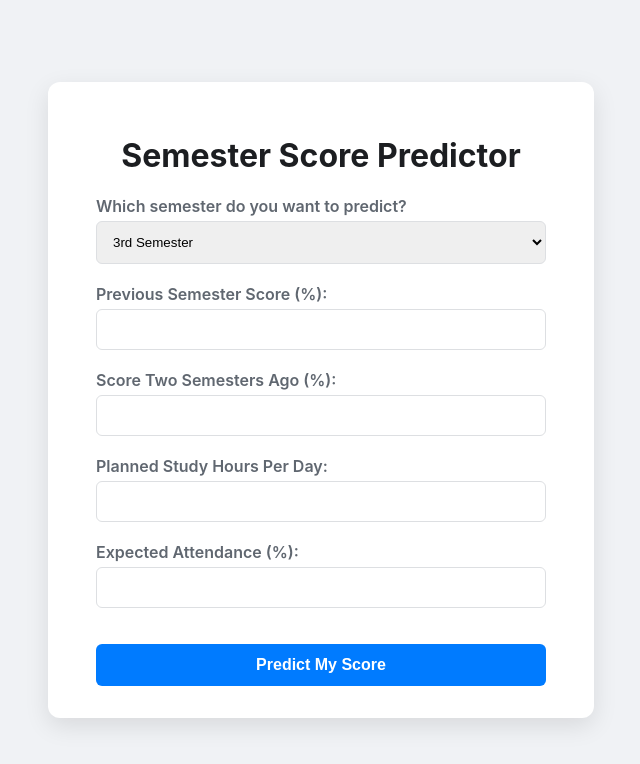
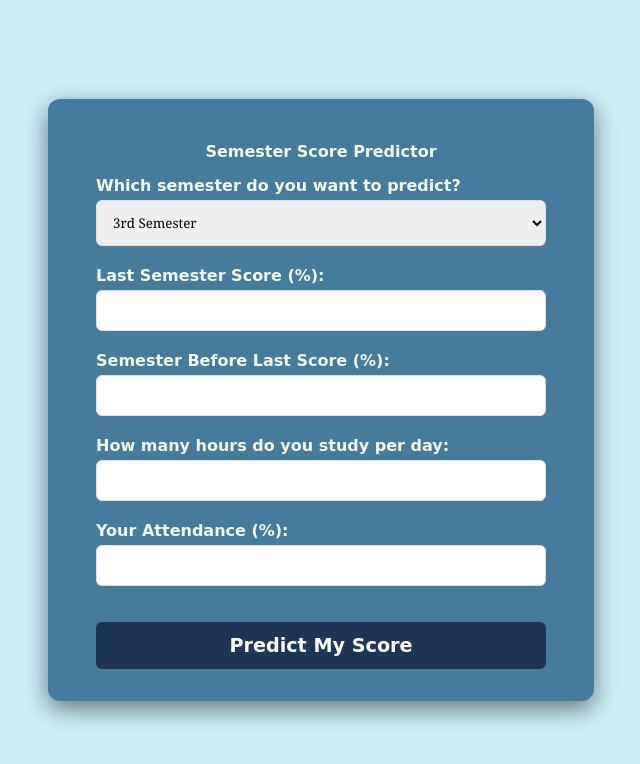
Before and after one commit to BoB-310/mini_project, a plain HTML site: page mini-project/templates/index.html in a window 1280 px wide. Shown: the whole page, without its empty margins (319-959 px from the left). Drawn offline with Linux system fonts and the light colour scheme.

Commit message:
mini_project

```diff
--- a/mini-project/templates/index.html
+++ b/mini-project/templates/index.html
@@ -12,28 +12,36 @@
             align-items: center;
             min-height: 100vh;
             margin: 0;
-            background-color: #f0f2f5;
+            background-color: #caf0f8;
         }
         .container {
-            background: white;
+            background: #457b9d;
             padding: 2rem 3rem;
             border-radius: 12px;
-            box-shadow: 0 8px 24px rgba(0, 0, 0, 0.1);
+            box-shadow: 0 8px 24px rgba(0, 0, 0, 0.5);
             text-align: center;
             width: 100%;
             max-width: 450px;
         }
         h1 {
-            color: #1c1e21;
+            font-size: 1rem;
+            color: #f1faee;
+            margin-bottom: 15px;
+            font-family: cursive;
         }
         .input-group {
             margin-bottom: 1.25rem;
             text-align: left;
+            font-family: cursive;
+            font-weight: 20;
+        }
+        #target_semester{
+            font-family: Cambria, Cochin, Georgia, Times, 'Times New Roman', serif;
         }
         label {
             display: block;
             margin-bottom: 5px;
-            color: #606770;
+            color: #f1faee;
             font-weight: 600;
         }
         input, select {
@@ -48,15 +56,17 @@
             padding: 12px;
             border: none;
             border-radius: 6px;
-            background-color: #007bff;
+            background-color: #1d3557;
             color: white;
-            font-size: 1rem;
+            font-family: cursive;
+            font-size: 1.2rem;
             font-weight: bold;
             cursor: pointer;
             margin-top: 1rem;
         }
         button:hover {
-            background-color: #0069d9;
+            color: #1d3557;
+            background-color: #caf0f8;
         }
     </style>
 </head>
@@ -79,19 +89,19 @@
                 </select>
             </div>
             <div class="input-group">
-                <label for="prev_sem_1">Previous Semester Score (%):</label>
+                <label for="prev_sem_1">Last Semester Score (%):</label>
                 <input type="number" id="prev_sem_1" name="prev_sem_1_score" required>
             </div>
             <div class="input-group">
-                <label for="prev_sem_2">Score Two Semesters Ago (%):</label>
+                <label for="prev_sem_2">Semester Before Last Score (%):</label>
                 <input type="number" id="prev_sem_2" name="prev_sem_2_score" required>
             </div>
             <div class="input-group">
-                <label for="study_hours">Planned Study Hours Per Day:</label>
+                <label for="study_hours">How many hours do you study per day:</label>
                 <input type="number" id="study_hours" name="study_hours" step="0.5" required>
             </div>
             <div class="input-group">
-                <label for="attendance">Expected Attendance (%):</label>
+                <label for="attendance"> Your Attendance (%):</label>
                 <input type="number" id="attendance" name="attendance" required>
             </div>
             <button type="submit">Predict My Score</button>
```
Also changed, not shown: mini-project/templates/result.html (+17 -8 lines).
